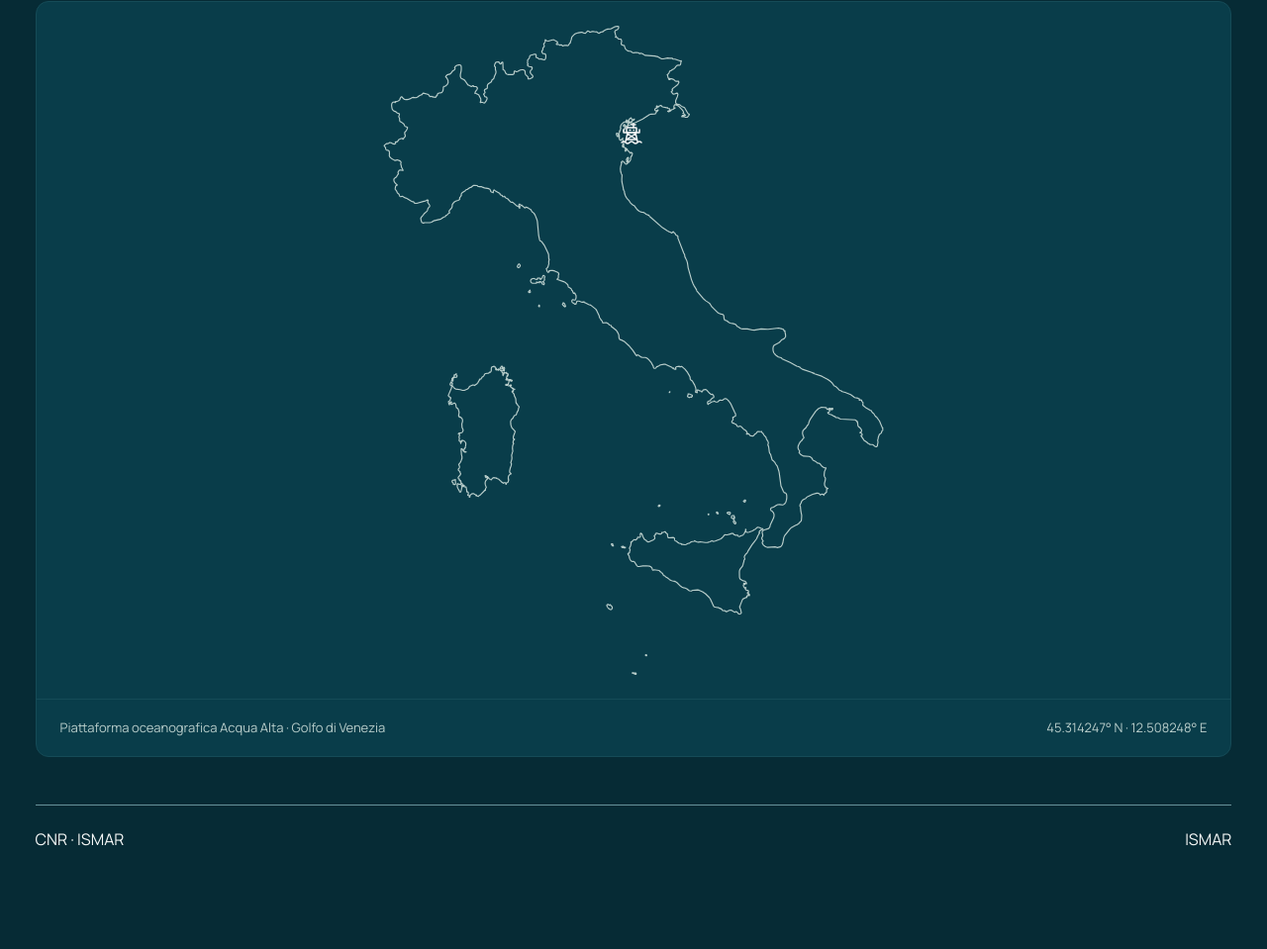
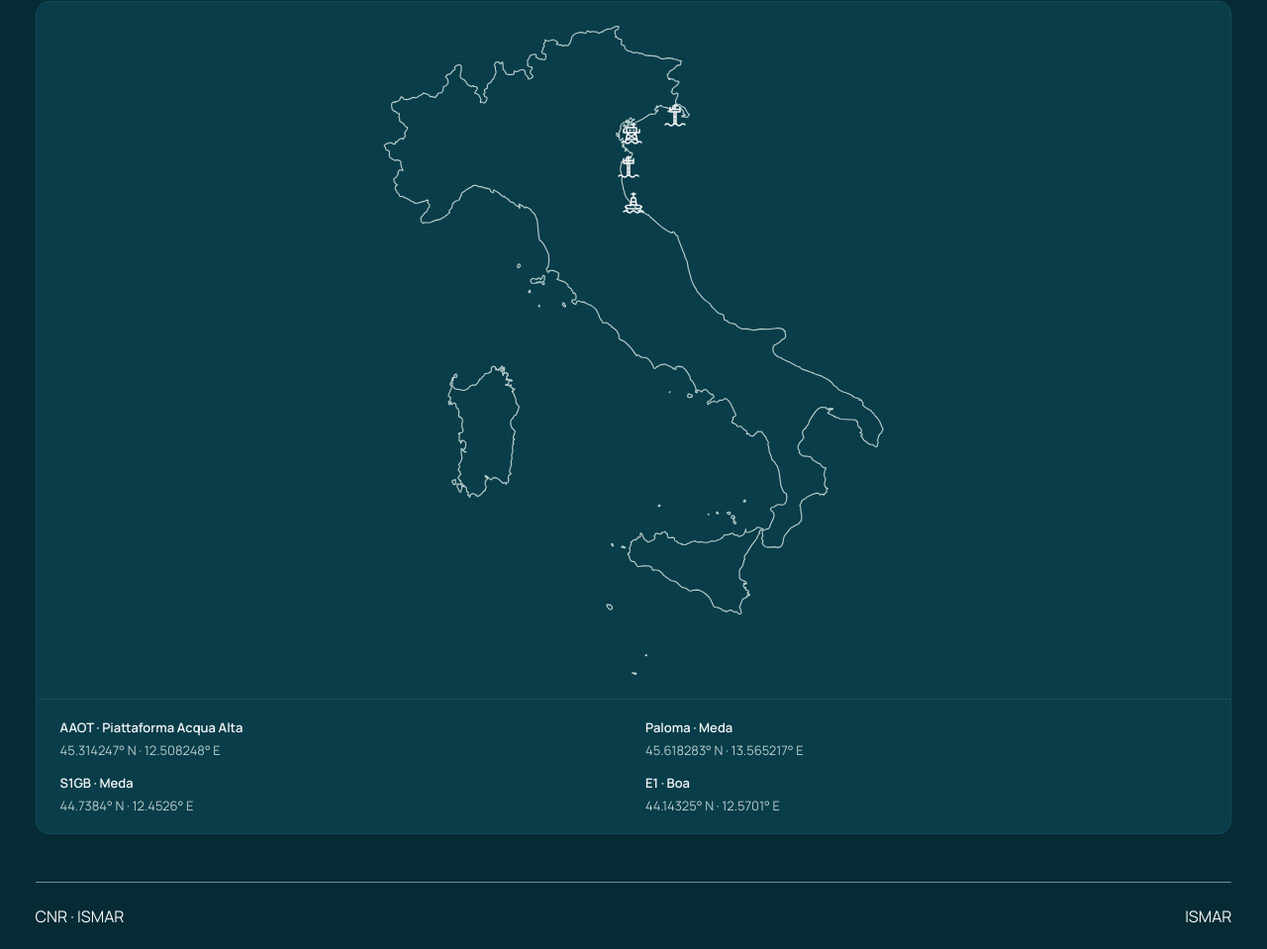
Before and after one commit to federicobellati/public_site, a plain HTML site: page facilities.html in a window 1280 px wide. Shown: the part 315-1274 px from the top of the page at 99% size. Before the commit the page ends 1196 px from the top, so only its background shows below. Drawn offline with Linux system fonts and the light colour scheme.

Commit message:
Add files via upload

```diff
--- a/facilities.html
+++ b/facilities.html
@@ -4,7 +4,7 @@
   <meta charset="utf-8">
   <meta name="viewport" content="width=device-width, initial-scale=1">
   <meta name="theme-color" content="#062b35">
-  <meta name="description" content="Le facilities di CNR ISMAR sulla mappa d’Italia: scopri la piattaforma oceanografica Acqua Alta (AAOT), nel Golfo di Venezia.">
+  <meta name="description" content="Le facilities di CNR ISMAR sulla mappa d’Italia: piattaforma Acqua Alta (AAOT), mede Paloma e S1GB e boa E1.">
   <title>Facilities · CNR ISMAR</title>
   <link rel="icon" href="assets/brand/ismar.svg" type="image/svg+xml">
   <link rel="preload" href="assets/fonts/manrope-variable.ttf" as="font" type="font/ttf" crossorigin>
@@ -31,12 +31,12 @@
       <p>Seleziona una facility sulla mappa per scoprirla.</p>
     </div>
     <figure class="facilities-atlas" aria-labelledby="facilities-map-caption">
-      <div class="facilities-map" style="--aaot-x: 49.623378%; --aaot-y: 18.839571%">
+      <div class="facilities-map">
         <img class="italy-outline" src="assets/maps/italy-outline.svg" alt="Mappa dei soli contorni dello Stato italiano, isole comprese." width="760" height="920">
         <!-- Centro dell’icona proiettato dalle coordinate ufficiali ISMAR:
              45.3142467 N, 12.5082483 E. Stessa proiezione dell’SVG.
              Fonte: https://www.ismar.cnr.it/en/what-we-do/oceanographic-infrastructures/acqua-alta-oceanographic-tower/ -->
-        <a class="facility-marker" href="./AAOT.html" aria-label="AAOT · Piattaforma oceanografica Acqua Alta. Apri la pagina dedicata." aria-describedby="aaot-coordinates" data-latitude="45.3142467" data-longitude="12.5082483">
+        <a class="facility-marker" href="./AAOT.html" aria-label="AAOT · Piattaforma oceanografica Acqua Alta. Apri la pagina dedicata." aria-describedby="aaot-coordinates" data-latitude="45.3142467" data-longitude="12.5082483" style="--facility-x: 49.623378%; --facility-y: 18.839571%">
           <span class="facility-icon">
             <img src="assets/icons/aaot.svg" alt="" width="24" height="24">
           </span>
@@ -45,10 +45,27 @@
             <span>Piattaforma Acqua Alta</span>
           </span>
         </a>
+        <!-- Paloma: coordinate pubblicate da CNR-ISMAR nella scheda della meda. -->
+        <a class="facility-marker" href="https://www.ismar.cnr.it/web-content/cosa-facciamo/infrastrutture-oceanografiche/meda-paloma/" aria-label="Paloma · Meda oceanografica nel Golfo di Trieste. Apri la scheda ISMAR." aria-describedby="paloma-coordinates" data-latitude="45.618283" data-longitude="13.565217" style="--facility-x: 57.304011%; --facility-y: 16.237221%">
+          <span class="facility-icon"><img src="assets/icons/meda.svg" alt="" width="24" height="24"></span>
+          <span class="facility-label" aria-hidden="true"><strong>Paloma</strong><span>Meda · Golfo di Trieste</span></span>
+        </a>
+        <!-- S1GB: coordinate della meda elastica, fonte JERICO Research Infrastructure. -->
+        <a class="facility-marker" href="https://www.jerico-ri.eu/infrastructure/meteoceanographic-site-s1-gb/" aria-label="S1GB · Meda oceanografica al largo del Delta del Po. Apri la scheda JERICO." aria-describedby="s1gb-coordinates" data-latitude="44.7384" data-longitude="12.4526" style="--facility-x: 49.219001%; --facility-y: 23.730459%">
+          <span class="facility-icon"><img src="assets/icons/meda.svg" alt="" width="24" height="24"></span>
+          <span class="facility-label" aria-hidden="true"><strong>S1GB</strong><span>Meda · Delta del Po</span></span>
+        </a>
+        <!-- E1: coordinate del sito nel rapporto CNR-ISMAR sulla rete nazionale di siti osservativi. -->
+        <a class="facility-marker" href="https://deims.org/locations/45409faa-b33f-496e-919d-e442921bd923" aria-label="E1 · Boa meteo-oceanografica al largo di Rimini. Apri la scheda della stazione." aria-describedby="e1-coordinates" data-latitude="44.14325" data-longitude="12.5701" style="--facility-x: 50.072834%; --facility-y: 28.734379%">
+          <span class="facility-icon"><img src="assets/icons/boa-e1.svg" alt="" width="24" height="24"></span>
+          <span class="facility-label" aria-hidden="true"><strong>E1</strong><span>Boa · Costa riminese</span></span>
+        </a>
       </div>
       <figcaption id="facilities-map-caption" class="facilities-caption">
-        <span>Piattaforma oceanografica Acqua Alta · Golfo di Venezia</span>
-        <span id="aaot-coordinates">45.314247° N · 12.508248° E</span>
+        <span><strong>AAOT · Piattaforma Acqua Alta</strong><span id="aaot-coordinates">45.314247° N · 12.508248° E</span></span>
+        <span><strong>Paloma · Meda</strong><span id="paloma-coordinates">45.618283° N · 13.565217° E</span></span>
+        <span><strong>S1GB · Meda</strong><span id="s1gb-coordinates">44.7384° N · 12.4526° E</span></span>
+        <span><strong>E1 · Boa</strong><span id="e1-coordinates">44.14325° N · 12.5701° E</span></span>
       </figcaption>
     </figure>
   </main>
--- a/styles.css
+++ b/styles.css
@@ -101,7 +101,7 @@ button:focus-visible, a:focus-visible { outline: 3px solid var(--aqua); outline-
 a.model-homepage { color: var(--aqua); text-underline-offset: 5px; }
 a.model-homepage:hover { color: var(--text); }
 
-/* Facilities: contorni italiani e posizione geografica della piattaforma AAOT. */
+/* Facilities: contorni italiani e posizioni geografiche delle stazioni. */
 .facilities-main { display: block; padding-top: 40px; padding-bottom: 48px; }
 .facilities-intro { margin: 24px 0 30px; }
 .facilities-intro h2 { margin: 0 0 12px; font-size: clamp(28px, 3.22vw, 49px); line-height: 1.2; letter-spacing: -1.3px; text-wrap: balance; }
@@ -109,10 +109,10 @@ a.model-homepage:hover { color: var(--text); }
 .facilities-atlas { margin: 0; overflow: hidden; background: var(--tile); border: 1px solid var(--edge); border-radius: var(--radius); }
 .facilities-map { position: relative; width: min(100%, 900px, calc(88svh * 760 / 920)); margin-inline: auto; aspect-ratio: 760 / 920; }
 .italy-outline { display: block; width: 100%; height: 100%; }
-.facility-marker { position: absolute; left: var(--aaot-x); top: var(--aaot-y); display: flex; width: 32px; height: 32px; align-items: center; justify-content: center; transform: translate(-50%, -50%); color: var(--text); text-decoration: none; }
+.facility-marker { position: absolute; left: var(--facility-x); top: var(--facility-y); display: flex; width: 24px; height: 24px; align-items: center; justify-content: center; transform: translate(-50%, -50%); color: var(--text); text-decoration: none; }
 .facility-icon { display: grid; place-items: center; width: 24px; height: 24px; }
 .facility-icon img { display: block; filter: brightness(0) invert(96%); transition: filter 180ms ease; }
-.facility-label { position: absolute; left: calc(100% + 8px); top: 50%; transform: translateY(-50%); display: grid; gap: 3px; width: max-content; max-width: min(210px, 30vw); visibility: hidden; pointer-events: none; line-height: 1.4; }
+.facility-label { position: absolute; left: calc(100% + 8px); top: 50%; transform: translateY(-50%); display: grid; gap: 3px; width: max-content; max-width: min(210px, 30vw); padding: 6px 8px; background: var(--tile); border-radius: 5px; visibility: hidden; pointer-events: none; line-height: 1.4; }
 .facility-label strong { color: var(--aqua); font-size: 17px; letter-spacing: .5px; }
 .facility-label > span { color: var(--text); font-size: 13px; }
 .facility-marker:focus-visible { z-index: 1; }
@@ -123,7 +123,9 @@ a.model-homepage:hover { color: var(--text); }
   .facility-marker:hover .facility-label { visibility: visible; }
   .facility-marker:hover .facility-icon img { filter: brightness(0) saturate(100%) invert(88%) sepia(17%) saturate(846%) hue-rotate(110deg) brightness(97%) contrast(92%); }
 }
-.facilities-caption { display: flex; align-items: center; justify-content: space-between; gap: 12px 24px; flex-wrap: wrap; padding: 18px 24px; border-top: 1px solid var(--edge); color: var(--muted); font-size: 13px; line-height: 1.6; }
+.facilities-caption { display: grid; grid-template-columns: repeat(2, minmax(0, 1fr)); gap: 12px 24px; padding: 18px 24px; border-top: 1px solid var(--edge); color: var(--muted); font-size: 13px; line-height: 1.6; }
+.facilities-caption > span { display: grid; gap: 2px; }
+.facilities-caption strong { color: var(--text); font-weight: 600; }
 
 @media (max-width: 640px) {
   .facilities-main { padding-top: 22px; padding-bottom: 32px; }
@@ -131,7 +133,9 @@ a.model-homepage:hover { color: var(--text); }
   .facilities-intro h2 { font-size: clamp(26px, 6.7vw, 34px); letter-spacing: -.8px; }
   .facilities-intro p { font-size: 16px; }
   .facilities-map { width: 100%; }
-  .facilities-caption { padding: 16px 18px; font-size: 12px; gap: 6px; }
+  .facility-icon { width: clamp(14px, 4.6vw, 24px); height: clamp(14px, 4.6vw, 24px); }
+  .facility-icon img { width: 100%; height: 100%; }
+  .facilities-caption { grid-template-columns: 1fr; padding: 16px 18px; font-size: 12px; gap: 12px; }
 }
 @media (prefers-reduced-motion: reduce) {
   .facility-icon img { transition: none; }
```
Also changed, not shown: assets/icons/boa-e1.svg (added), assets/icons/meda.svg (added), 1 other file.
